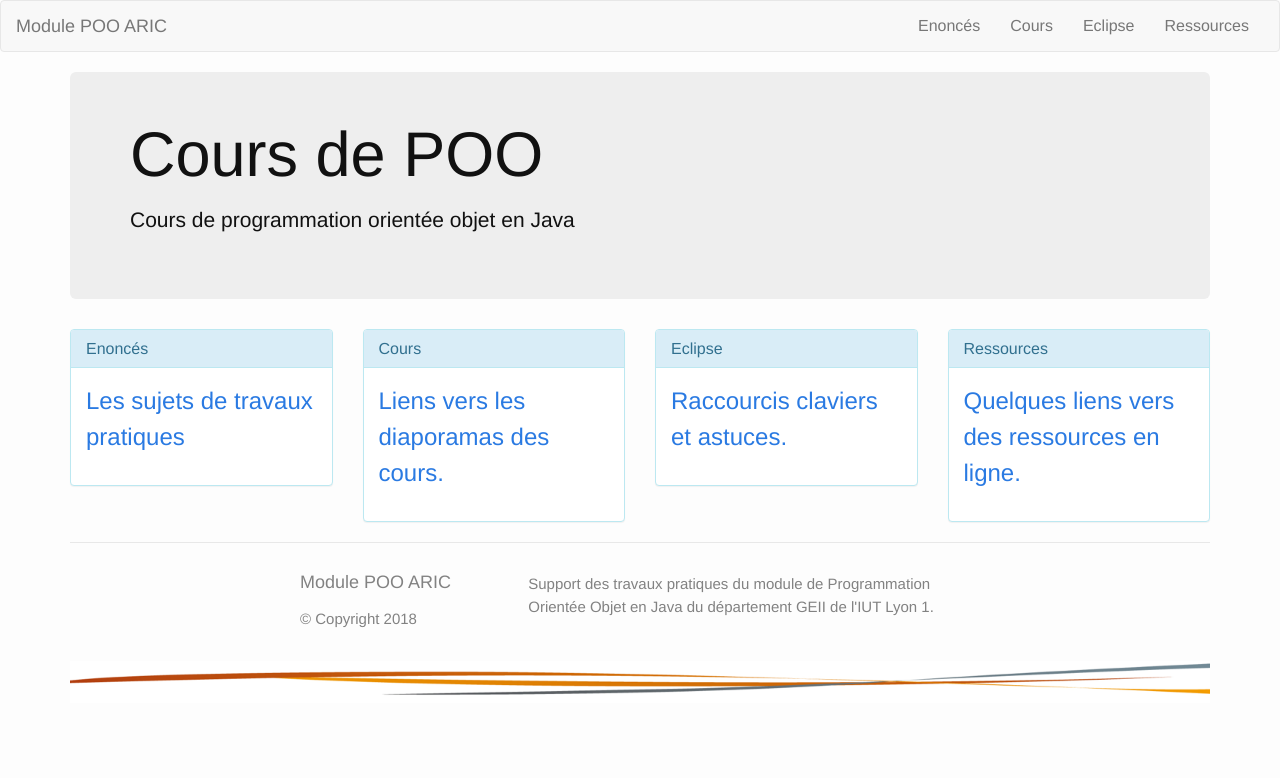
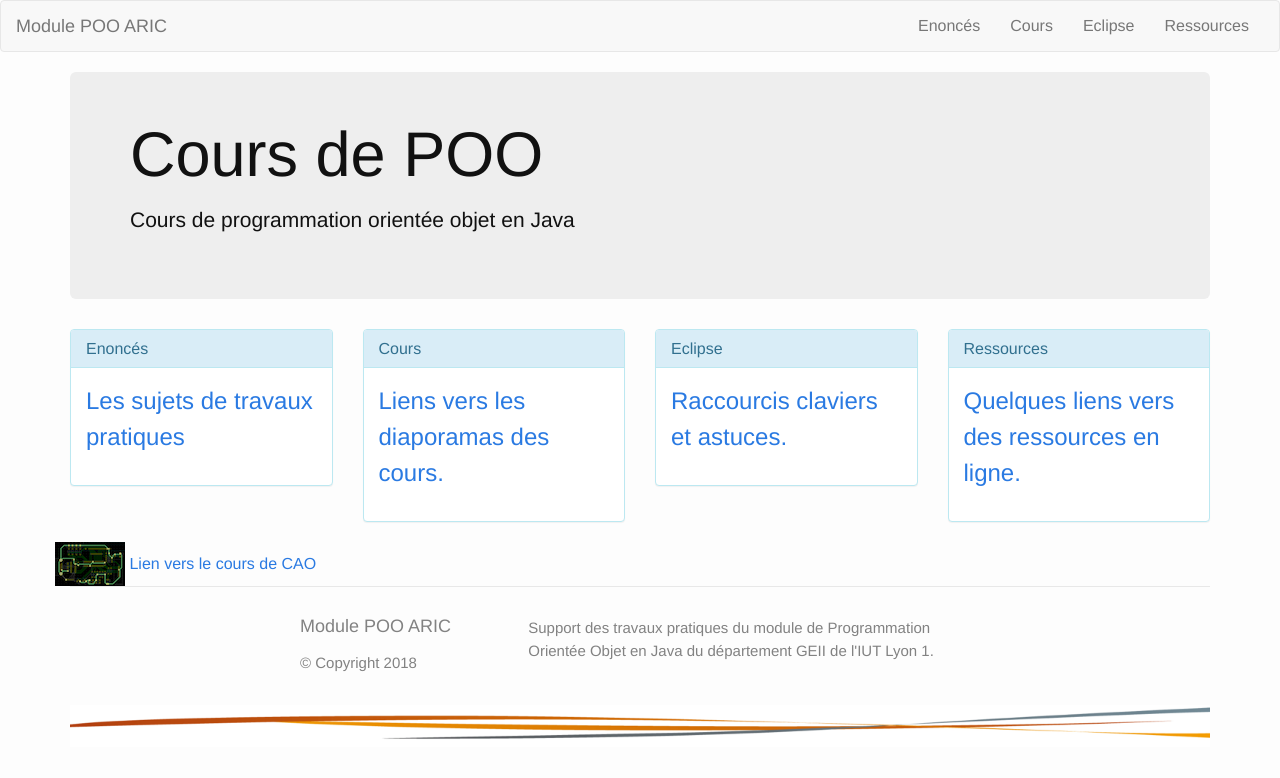
Before and after one commit to geiilyon/geiilyon.github.io, a Jekyll site: the page built from index.html, in a window 1280 px wide. Shown: the top 778 px of the page. Built offline with Jekyll 4.4.1, drawn with Linux system fonts in a browser that asks for light colours; nearby versions of some CDN libraries; library files that are not in the unit come from our copies.

Commit message:
lien vers cours cao

```diff
--- a/index.html
+++ b/index.html
@@ -18,3 +18,6 @@ excerpt: Cours de programmation orientée objet en Java
     </div>
     {% endfor %}
 </div>
+<div class="row">
+    <a href="https://geiilyon.github.io/cao-geii-lyon"><img src="{{ site.baseurl }}/img/carte.png"></img>    Lien vers le cours de CAO</a>
+</div>
```
Also changed, not shown: img/carte.png (added).
